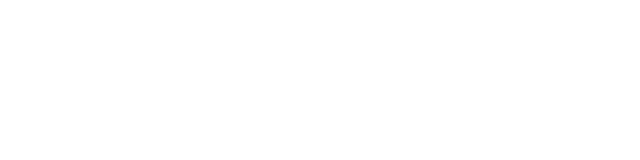
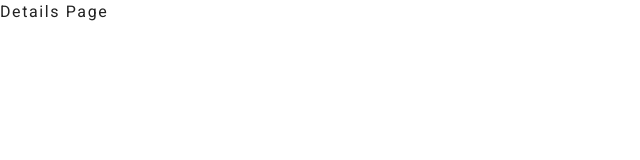
Before and after one commit to upgrad-edu/course-catalog, a React (Create React App) app: page /courses/1 in a window 1280 px wide. Shown: the top 160 px of the page, without its empty margins (0-640 px from the left). Built offline with nearby package versions, Linux system fonts and the light colour scheme.

Commit message:
added routing logic to DetailsPage along with its base structure

```diff
--- a/src/App.js
+++ b/src/App.js
@@ -14,6 +14,7 @@ import { BrowserRouter as Router, Switch, Route } from "react-router-dom";
 // imports for custom components
 import { OnboardPage } from "./pages/onboard";
 import { HomePage } from "./pages/user/home";
+import { DetailsPage } from "./pages/user/details";
 
 // overriding default Material UI theme
 const theme = createMuiTheme({
@@ -38,6 +39,13 @@ const App = () => {
         <Switch>
           <Route exact path={["/home", "/"]} component={HomePage}></Route>
         </Switch>
+        <Switch>
+          <Route
+            exact
+            path="/courses/:courseId"
+            component={DetailsPage}
+          ></Route>
+        </Switch>
       </Router>
     </ThemeProvider>
   );
--- /dev/null
+++ b/src/pages/user/details/DetailsPage.js
@@ -0,0 +1,7 @@
+import React from "react";
+
+const DetailsPage = () => {
+  return <div>Details Page</div>;
+};
+
+export default DetailsPage;
--- /dev/null
+++ b/src/pages/user/details/index.js
@@ -0,0 +1 @@
+export { default as DetailsPage } from "./DetailsPage";
```
